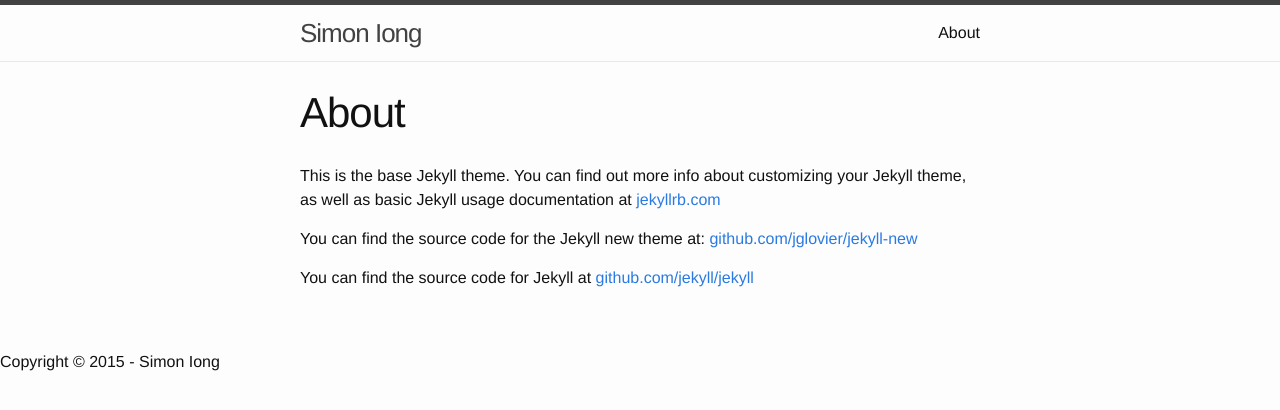
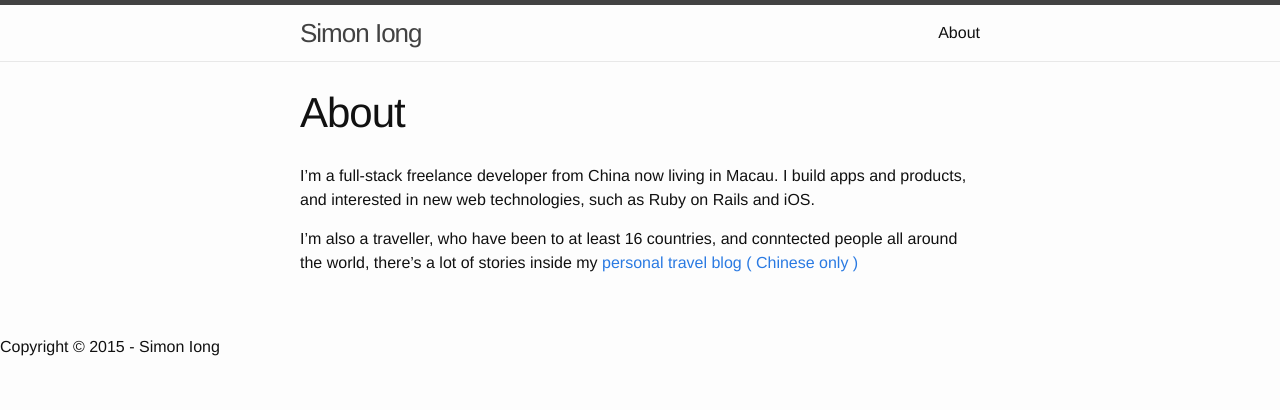
Before and after one commit to simoniong/blog, a Jekyll site: the page built from about.md, in a window 1280 px wide. Shown: the top 410 px of the page. Built offline with Jekyll 4.4.1, drawn with Linux system fonts in a browser that asks for light colours; nearby versions of some CDN libraries.

Commit message:
adjust about page

```diff
--- a/about.md
+++ b/about.md
@@ -4,8 +4,9 @@ title: About
 permalink: /about/
 ---
 
-This is the base Jekyll theme. You can find out more info about customizing your Jekyll theme, as well as basic Jekyll usage documentation at [jekyllrb.com](http://jekyllrb.com/)
+I'm a full-stack freelance developer from China now living in Macau. I build apps and products, and
+interested in new web technologies, such as Ruby on Rails and iOS.
 
-You can find the source code for the Jekyll new theme at: [github.com/jglovier/jekyll-new](https://github.com/jglovier/jekyll-new)
-
-You can find the source code for Jekyll at [github.com/jekyll/jekyll](https://github.com/jekyll/jekyll)
+I'm also a traveller, who have been to at least 16 countries, and conntected people all around the
+world, there's a lot of stories inside my [personal travel blog (
+Chinese only )](http://travel.simoniong.info)
```
